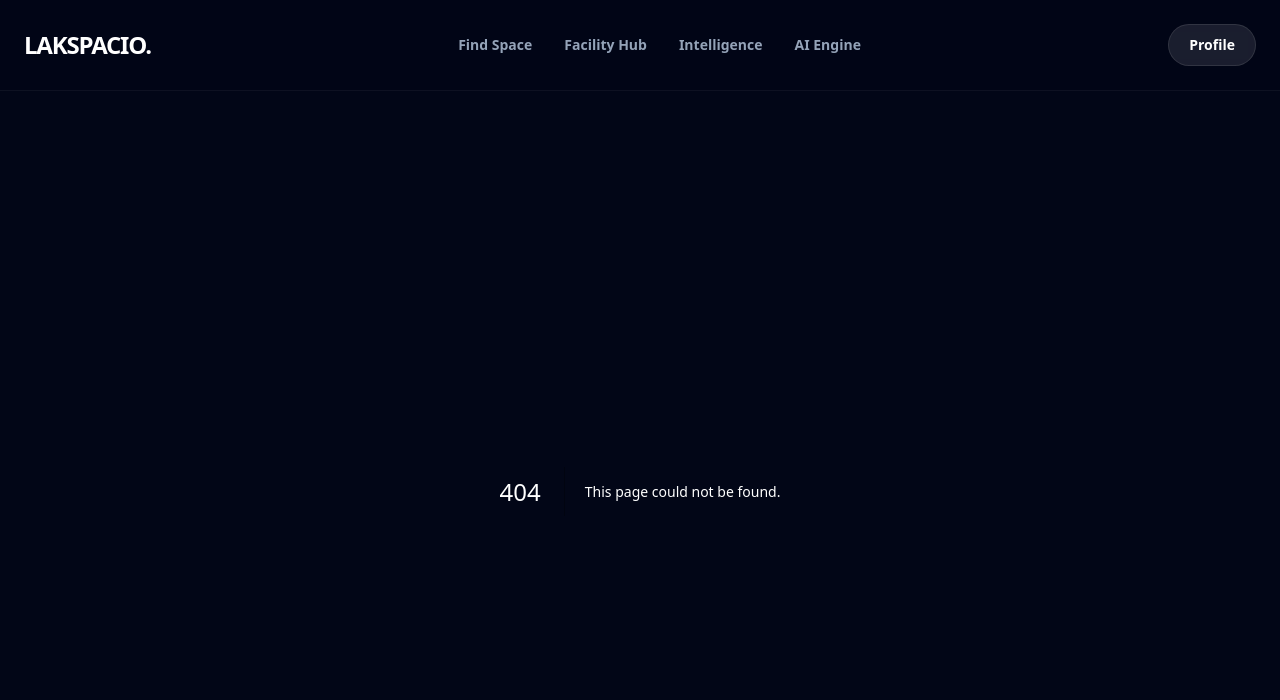
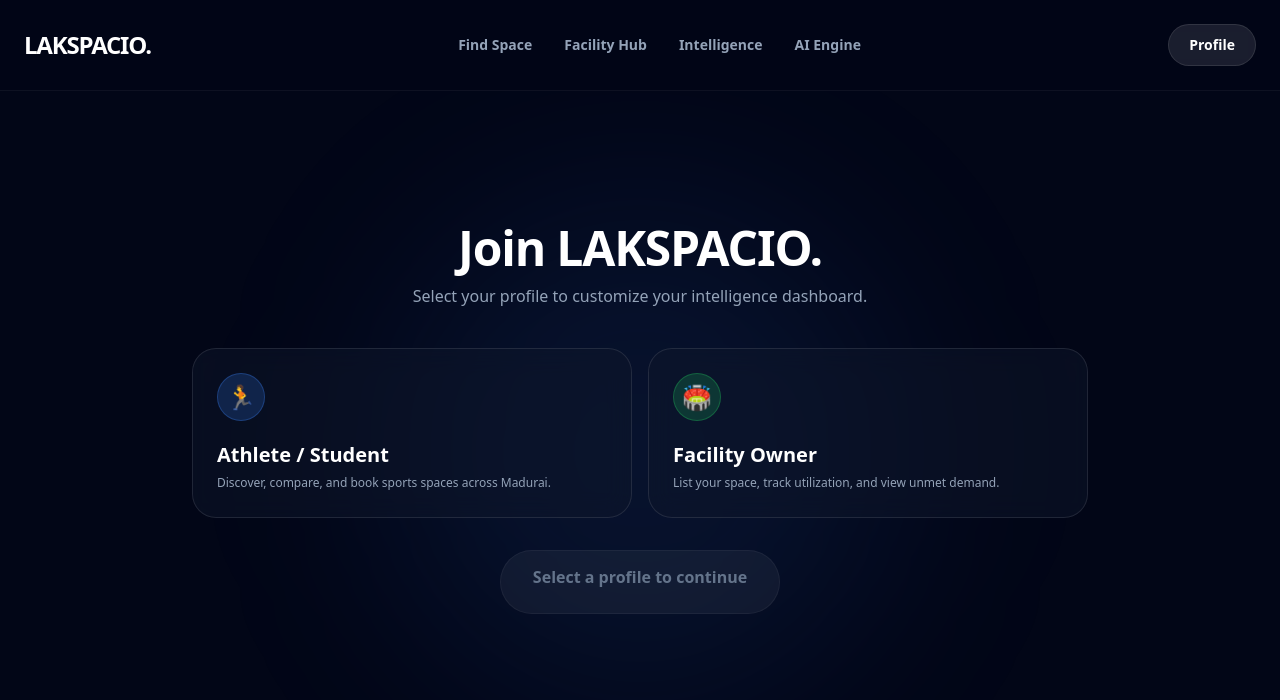
Before and after one commit to dheenadhayalan071-debug/lakspacio, a Next.js app: page /register in a window 1280 px wide. Before the commit this address had no page. Shown: the top 700 px of the page. Built offline with nearby package versions, Linux system fonts and the light colour scheme.

Commit message:
Implement role selection component for registration
This component allows users to select their role as either an Athlete/Student or Facility Owner, with dynamic UI updates based on the selection.

```diff
--- /dev/null
+++ b/src/app/register/page.tsx
@@ -0,0 +1,81 @@
+"use client";
+import { useState } from "react";
+import Link from "next/link";
+
+export default function RoleSelection() {
+  const [selectedRole, setSelectedRole] = useState<string | null>(null);
+
+  return (
+    <div className="min-h-[calc(100vh-80px)] flex flex-col items-center justify-center p-5 relative overflow-hidden">
+
+      {/* Ambient Glow */}
+      <div className="absolute top-1/2 left-1/2 -translate-x-1/2 -translate-y-1/2 w-[300px] md:w-[500px] h-[300px] md:h-[500px] bg-brand-blue/10 blur-[100px] rounded-full pointer-events-none"></div>
+
+      <div className="relative z-10 w-full max-w-4xl pb-16">
+        <div className="text-center mb-10">
+          <h1 className="text-3xl md:text-5xl font-black text-white tracking-tight mb-3">
+            Join LAKSPACIO.
+          </h1>
+          <p className="text-slate-400 text-sm md:text-base">Select your profile to customize your intelligence dashboard.</p>
+        </div>
+
+        {/* The Bento Grid for Role Selection */}
+        <div className="grid grid-cols-1 md:grid-cols-2 gap-4 mb-8">
+
+          {/* Demand: Athlete / Student */}
+          <button
+            onClick={() => setSelectedRole('demand')}
+            className={`flex flex-col items-start p-6 rounded-3xl border text-left transition-all backdrop-blur-md ${
+              selectedRole === 'demand'
+                ? 'bg-brand-blue/10 border-brand-blue shadow-[0_0_30px_rgba(59,130,246,0.2)]'
+                : 'bg-brand-surface/50 border-white/10 hover:bg-white/5'
+            }`}
+          >
+            <div className="w-12 h-12 rounded-full bg-brand-blue/20 flex items-center justify-center mb-5 border border-brand-blue/30">
+              <span className="text-2xl">🏃</span>
+            </div>
+            <h2 className="text-xl font-bold text-white mb-1">Athlete / Student</h2>
+            <p className="text-xs text-slate-400 leading-relaxed">Discover, compare, and book sports spaces across Madurai.</p>
+          </button>
+
+          {/* Supply: Facility / Land Owner */}
+          <button
+            onClick={() => setSelectedRole('supply')}
+            className={`flex flex-col items-start p-6 rounded-3xl border text-left transition-all backdrop-blur-md ${
+              selectedRole === 'supply'
+                ? 'bg-brand-neon/10 border-brand-neon shadow-[0_0_30px_rgba(34,197,94,0.2)]'
+                : 'bg-brand-surface/50 border-white/10 hover:bg-white/5'
+            }`}
+          >
+            <div className="w-12 h-12 rounded-full bg-brand-neon/20 flex items-center justify-center mb-5 border border-brand-neon/30">
+              <span className="text-2xl">🏟️</span>
+            </div>
+            <h2 className="text-xl font-bold text-white mb-1">Facility Owner</h2>
+            <p className="text-xs text-slate-400 leading-relaxed">List your space, track utilization, and view unmet demand.</p>
+          </button>
+        </div>
+
+        {/* Dynamic Action Area */}
+        <div className="flex justify-center h-16">
+          {selectedRole ? (
+            <Link
+              href={selectedRole === 'demand' ? '/register/athlete' : '/register/facility'}
+              className={`px-8 py-3.5 rounded-full font-bold text-brand-black transition-all text-sm md:text-base ${
+                selectedRole === 'demand'
+                  ? 'bg-brand-blue hover:bg-blue-400 shadow-[0_0_20px_rgba(59,130,246,0.4)]'
+                  : 'bg-brand-neon hover:bg-green-400 shadow-[0_0_20px_rgba(34,197,94,0.4)]'
+              }`}
+            >
+              Continue as {selectedRole === 'demand' ? 'Athlete' : 'Owner'} →
+            </Link>
+          ) : (
+            <div className="px-8 py-3.5 rounded-full font-bold text-slate-500 bg-white/5 border border-white/5 cursor-not-allowed text-sm md:text-base">
+              Select a profile to continue
+            </div>
+          )}
+        </div>
+
+      </div>
+    </div>
+  );
+}
```
